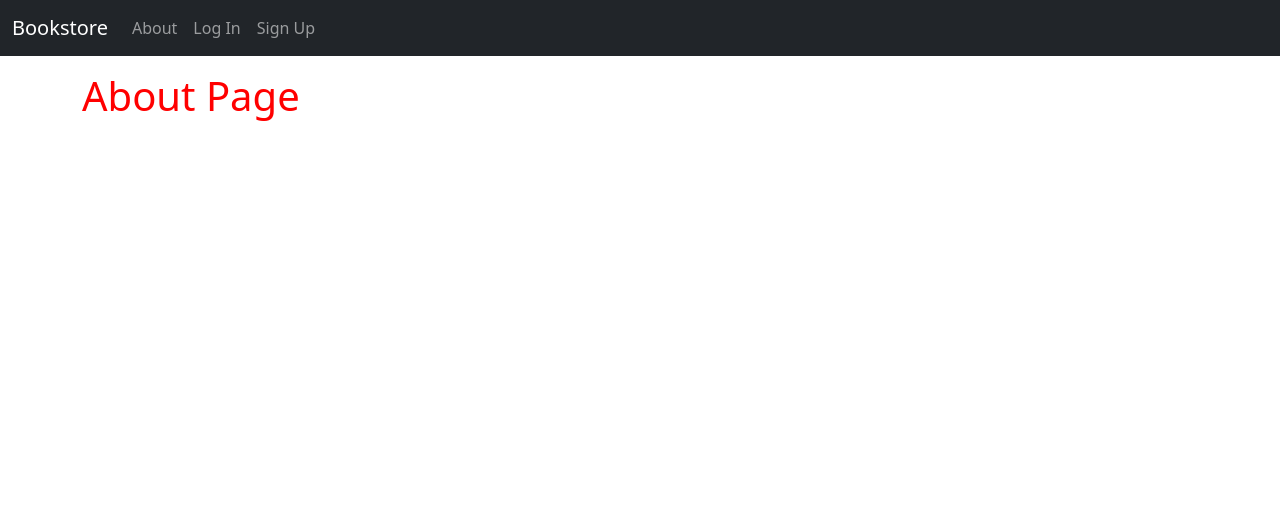
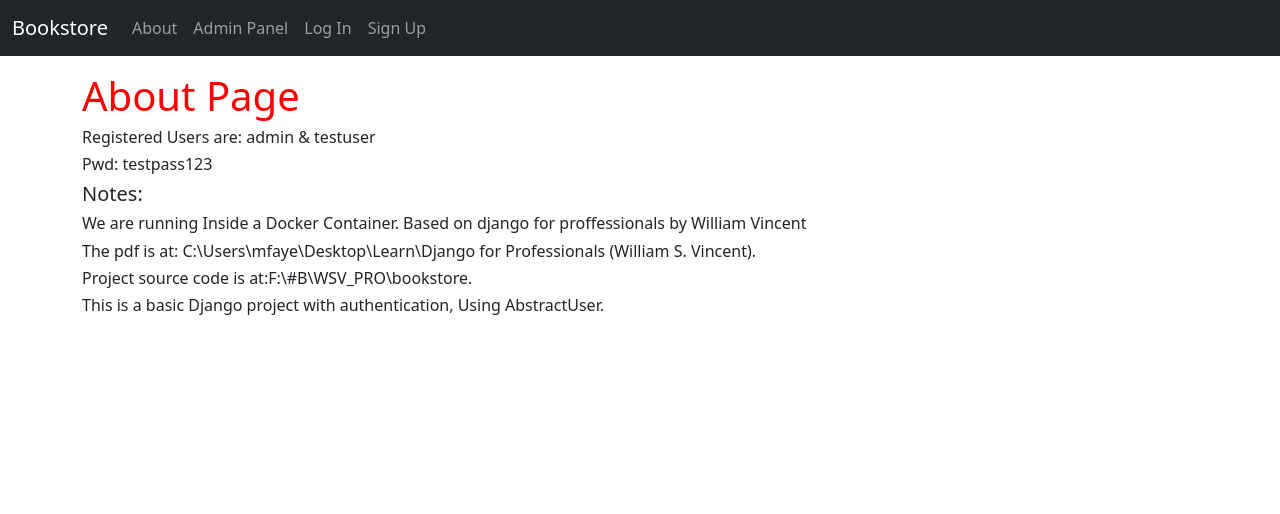
Before and after one commit to MedoFayed/bookstore, a Django app: page /about/ in a window 1280 px wide. Shown: the top 514 px of the page. Run offline with Django 4.2, Linux system fonts and the light colour scheme.

Commit message:
Revision 12/11/2022

```diff
--- a/templates/about.html
+++ b/templates/about.html
@@ -1,6 +1,16 @@
 <!-- templates/about.html -->
 {% extends "_base.html" %}
+
 {% block title %}About{% endblock title %}
+
 {% block content %}
 <h1>About Page</h1>
+<!-- <h5>Info:</h5> -->
+<h6>Registered Users are: admin & testuser</h6>
+<h6>Pwd: testpass123</h6>
+<h5>Notes:</h5>
+<h6>We are running Inside a Docker Container. Based on django for proffessionals by William Vincent</h6>
+<h6>The pdf is at: C:\Users\mfaye\Desktop\Learn\Django for Professionals (William S. Vincent).</h6>
+<h6>Project source code is at:F:\#B\WSV_PRO\bookstore.</h6>
+<h6>This is a basic Django project with authentication, Using AbstractUser.</h6>
 {% endblock content %}
--- a/templates/fixed_navbar.html
+++ b/templates/fixed_navbar.html
@@ -11,7 +11,11 @@
         <li class="nav-item">
           <a class="nav-link" href="{% url 'about' %}">About</a>
         </li>
+        <li class="nav-item">
+          <a class="nav-link" href="/admin/">Admin Panel</a>
+        </li>
         {% if user.is_authenticated %}
+
         <li class="nav-item">
           <a class="nav-link" href="{% url 'logout' %}">Log Out</a>
         </li>
```
Also changed, not shown: Steps.md (+7 -1 lines), templates/home.html (+6 -3 lines), Instructions.md (added), ReadMe.md (added).
